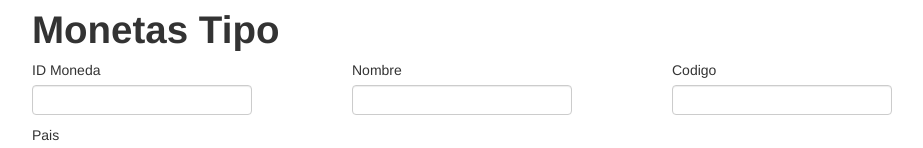
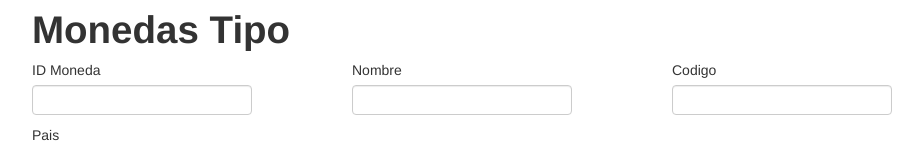
Before and after one commit to esaavedraa1/API, a website: page public/index2.html in a window 1280 px wide. Shown: the top 148 px of the page, without its empty margins (138-1061 px from the left). Drawn offline with Linux system fonts and the light colour scheme; no server answers.

Commit message:
sgt_moneda_tipo 2

```diff
--- a/public/index2.html
+++ b/public/index2.html
@@ -9,7 +9,7 @@
 </head>
 <body>
 <div class="container" ng-controller="Sgt_monedas_tipo" ng-init="cargarMonedas_Tipo()">
-    <h1> Monetas Tipo </h1>
+    <h1> Monedas Tipo </h1>
     <form action="javascript:void(0);">
         <div class="row">
             <div class="span4">
```
